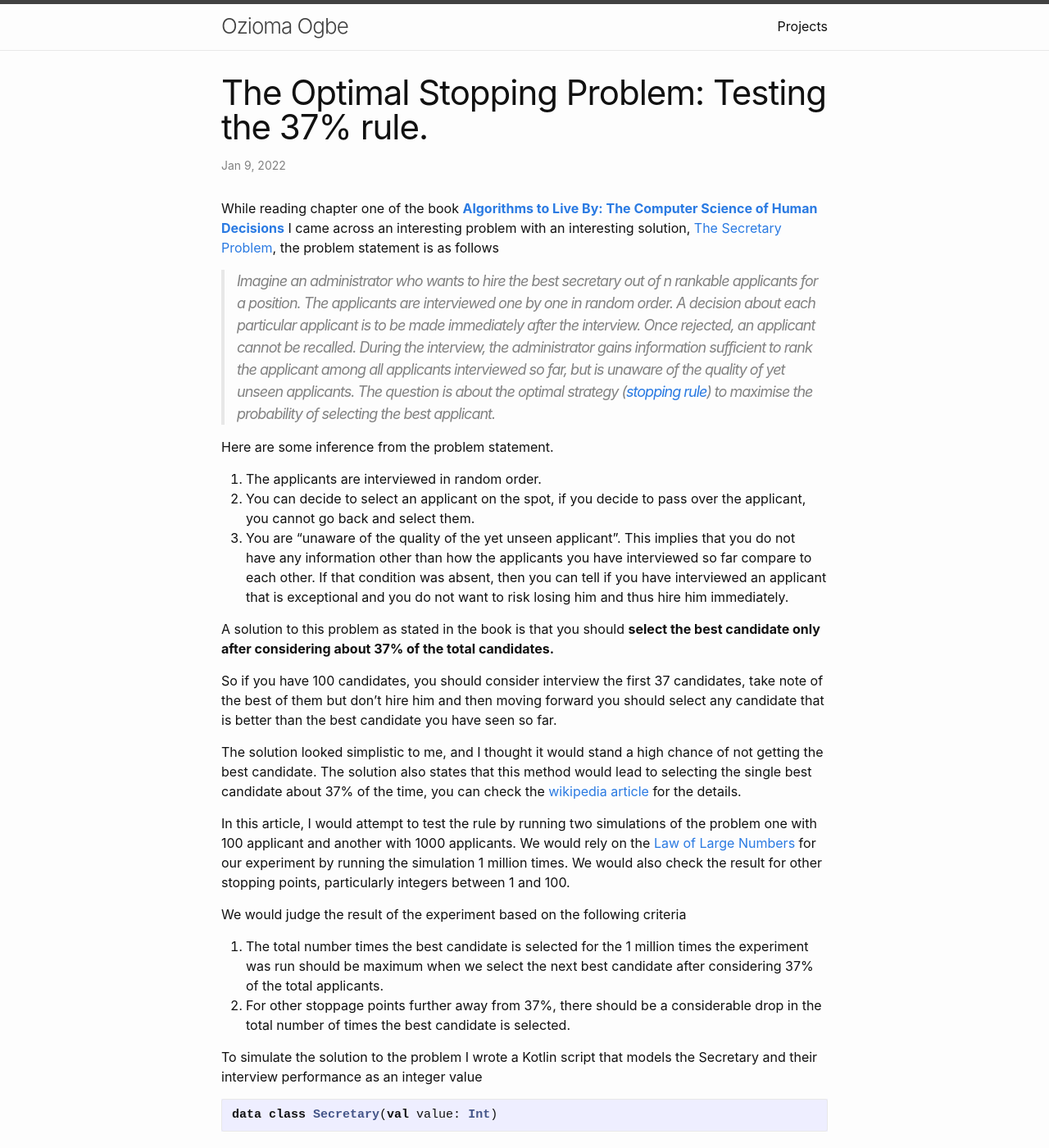
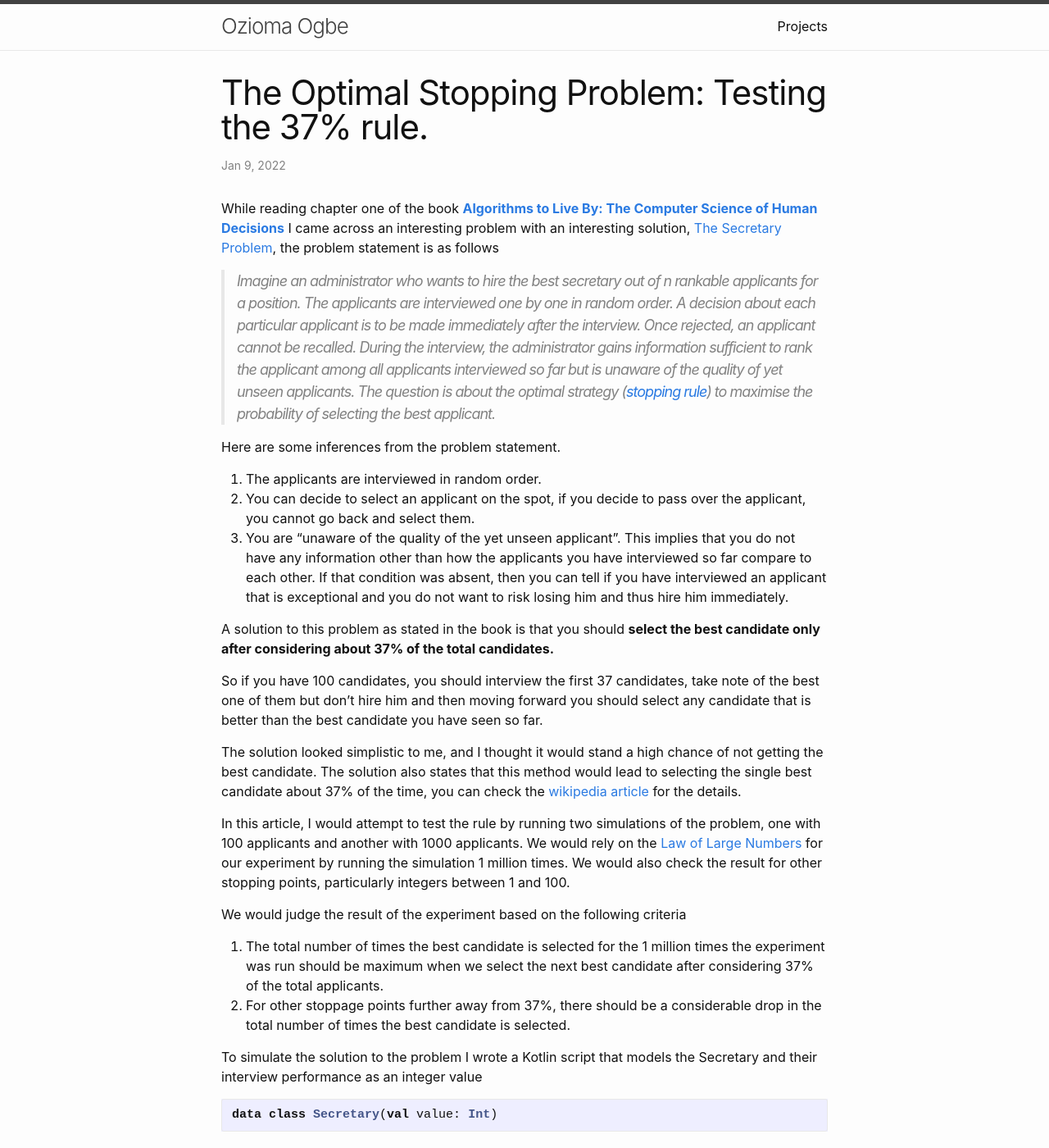
Before and after one commit to Oziomajnr/Ozioma-Personal-Website, a Jekyll site: the page built from blog/_posts/2022-01-09-secretary-problem-experiment.md, in a window 1280 px wide and 1400 px high. Shown: the whole window at 82% size. Built offline with Jekyll 4.4.1, drawn with Linux system fonts in a browser that asks for light colours; comment, search, counter and statistics services are not loaded; some of the changed text lies outside the part shown.

Commit message:
Fix grammar errors in secretary article.

```diff
--- a/blog/_posts/2022-01-09-secretary-problem-experiment.md
+++ b/blog/_posts/2022-01-09-secretary-problem-experiment.md
@@ -1,31 +1,31 @@
 ---
-layout:	post
-title:	"The Optimal Stopping Problem: Testing the 37% rule."
-date:	2022-01-09
+layout:    post
+title: "The Optimal Stopping Problem: Testing the 37% rule."
+date:  2022-01-09
 ---
 
 While reading chapter one of the book **[Algorithms to Live By: The Computer Science of Human Decisions](https://www.amazon.com/Algorithms-Live-Computer-Science-Decisions/dp/1627790365)**
 I came across an interesting problem with an interesting solution, [The Secretary Problem](https://www.amazon.com/Algorithms-Live-Computer-Science-Decisions/dp/1627790365),  the problem statement is as follows
 
-> Imagine an administrator who wants to hire the best secretary out of *n* rankable applicants for a position. The applicants are interviewed one by one in random order. A decision about each particular applicant is to be made immediately after the interview. Once rejected, an applicant cannot be recalled. During the interview, the administrator gains information sufficient to rank the applicant among all applicants interviewed so far, but is unaware of the quality of yet unseen applicants. The question is about the optimal strategy  ([stopping rule](https://en.wikipedia.org/wiki/Stopping_rule "Stopping rule")) to maximise the probability of selecting the best applicant.
+> Imagine an administrator who wants to hire the best secretary out of *n* rankable applicants for a position. The applicants are interviewed one by one in random order. A decision about each particular applicant is to be made immediately after the interview. Once rejected, an applicant cannot be recalled. During the interview, the administrator gains information sufficient to rank the applicant among all applicants interviewed so far but is unaware of the quality of yet unseen applicants. The question is about the optimal strategy  ([stopping rule](https://en.wikipedia.org/wiki/Stopping_rule "Stopping rule")) to maximise the probability of selecting the best applicant.
 
-Here are some inference from the problem statement.
+Here are some inferences from the problem statement.
 
 1. The applicants are interviewed in random order.
 2. You can decide to select an applicant on the spot, if you decide to pass over the applicant, you cannot go back and select them.
-3. You are "unaware of the quality of the  yet unseen applicant". This implies that you do not have any information other than how the applicants you have interviewed so far compare to each other. If that condition was absent, then you can tell if you have interviewed an applicant that is exceptional and you do not want to risk losing him and thus hire him immediately.
+3. You are "unaware of the quality of the yet unseen applicant". This implies that you do not have any information other than how the applicants you have interviewed so far compare to each other. If that condition was absent, then you can tell if you have interviewed an applicant that is exceptional and you do not want to risk losing him and thus hire him immediately.
 
 A solution to this problem as stated in the book is that you should **select the best candidate only after considering about 37% of the total candidates.**
 
-So if you have 100 candidates, you should consider interview the first 37 candidates, take note of the best of them but don't hire him and then moving forward you should select any candidate that is better than the best candidate you have seen so far.
+So if you have 100 candidates, you should interview the first 37 candidates, take note of the best one of them but don't hire him and then moving forward you should select any candidate that is better than the best candidate you have seen so far.
 
 The solution looked simplistic to me, and I thought it would stand a high chance of not getting the best candidate. The solution also states that this method would lead to selecting the single best candidate about 37% of the time, you can check the [wikipedia article](https://en.wikipedia.org/wiki/Secretary_problem) for the details.
 
-In this article, I would attempt to test the rule by running two simulations of the problem one with 100 applicant and another with 1000 applicants. We would rely on the [Law of Large Numbers](https://en.wikipedia.org/wiki/Law_of_large_numbers) for our experiment by running the simulation 1 million times. We would also check the result for other stopping points, particularly integers between 1 and 100.
+In this article, I would attempt to test the rule by running two simulations of the problem, one with 100 applicants and another with 1000 applicants. We would rely on the [Law of Large Numbers](https://en.wikipedia.org/wiki/Law_of_large_numbers) for our experiment by running the simulation 1 million times. We would also check the result for other stopping points, particularly integers between 1 and 100.
 
 We would judge the result of the experiment based on the following criteria
 
-1. The total number  times the best candidate is selected for the 1 million times the experiment was run should be maximum when we select the next best candidate after considering 37% of the total applicants.
+1. The total number of times the best candidate is selected for the 1 million times the experiment was run should be maximum when we select the next best candidate after considering 37% of the total applicants.
 2. For other stoppage points further away from 37%, there should be a considerable drop in the total number of times the best candidate is selected.
 
 To simulate the solution to the problem I wrote a Kotlin script that models the Secretary and their interview performance as an integer value
@@ -105,13 +105,13 @@ With 1000 applicants the maximum time the best applicant was selected was **3691
 
 [Link to Spreadsheet of result and graph](https://docs.google.com/spreadsheets/d/1P_9LR38v8KB6CHAIqWeP-HN8aDnd_WGFMjSFIZivX2c/edit?usp=sharing)
 
-The result from the two simulations and the resulting graphs shows meets the judgement criteria that we mentioned earlier
+The result from the two simulations and the resulting graphs shows meets the judging criteria that we mentioned earlier
 
-1. The total number  times the best candidate is selected for the 1 million times the experiment was run should be maximum when we select the next best candidate after considering 37% of the total applicants.
+1. The total number of times the best candidate is selected for the 1 million times the experiment was run should be maximum when we select the next best candidate after considering 37% of the total applicants.
 2. For other stoppage points further away from 37%, there should be a considerable drop in the total number of times the best candidate is selected.
 
 Point two is apparent from the shape of the graph, points farther away from the 37% mark have less likelihood of yielding the best result.
 
 ## Conclusion
 
-A 37% chance of making the correct decision might be relative low especially for decisions that we would have to make once, also, the problem statement for the Secretary problem is a simplified version of most of the optimal stopping problem we would face but its still fascinating that there are mathematical solutions to decision making problems like this. Some other variations to the problem and their solution can be found in the [Wikipedia article](https://en.wikipedia.org/wiki/Secretary_problem).
+A 37% chance of making the correct decision might be relatively low especially for decisions that we would have to make once, also, the problem statement for the Secretary problem is a simplified version of most of The Optimal Stopping Problem, we would face but it is still fascinating that there are simple mathematical solutions to decision-making problems like this. Some other variations to the problem and their solution can be found in the [Wikipedia article](https://en.wikipedia.org/wiki/Secretary_problem).
```
Also changed, not shown: other parts of blog/_posts/2022-01-09-secretary-problem-experiment.md (+3 -3 lines).
